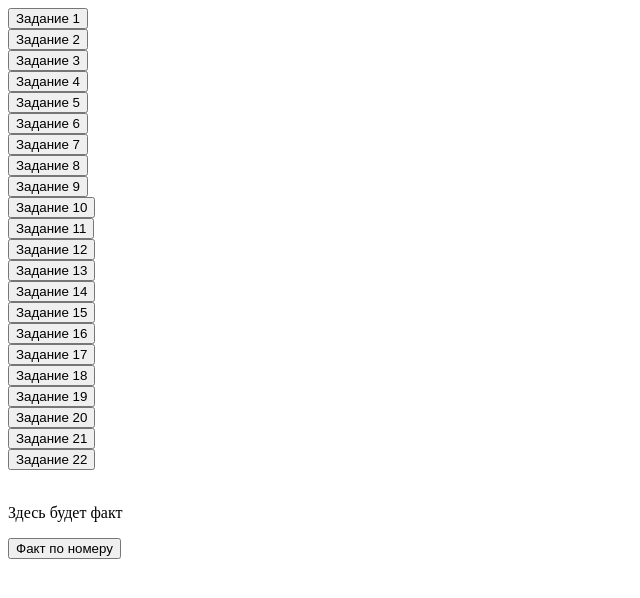
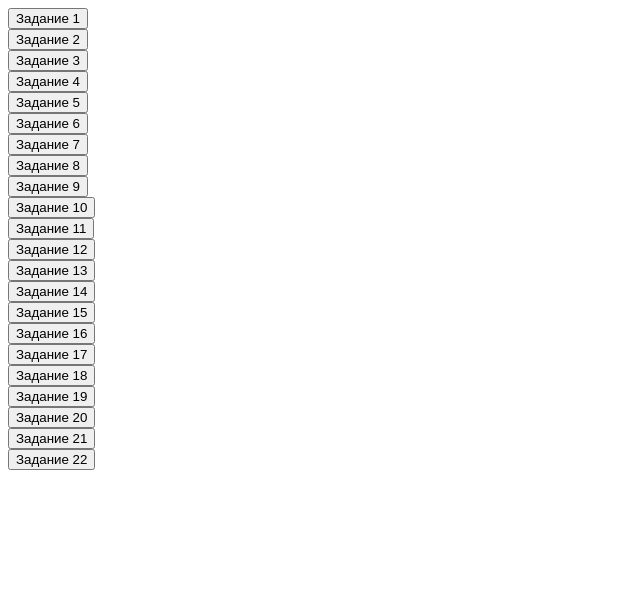
Before and after one commit to MaximOdichal/To5, a plain HTML site: page index.html in a window 1280 px wide. Shown: the whole page, without its empty margins (0-640 px from the left). Drawn offline with Linux system fonts and the light colour scheme.

Commit message:
Update index.html

```diff
--- a/index.html
+++ b/index.html
@@ -29,9 +29,5 @@
     <button onclick="func20()" >Задание 20</button><br>
     <button onclick="func21()" >Задание 21</button><br>
     <button onclick="func22()" >Задание 22</button><br>
-    <br>
-    <p id="Fact">Здесь будет факт</p>
-
-    <button onclick="func23()">Факт по номеру</button>
 </body>
 </html>
```
